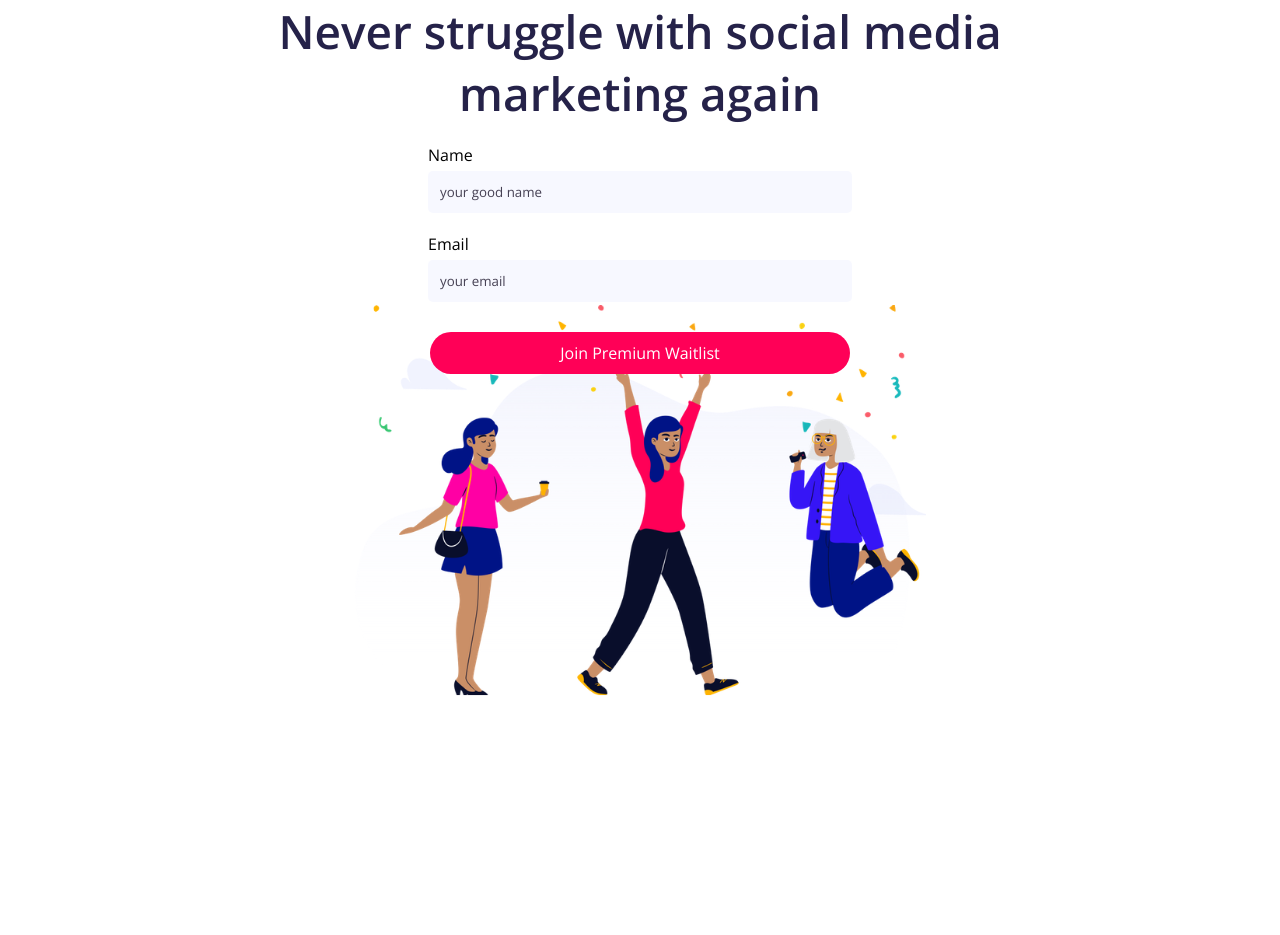
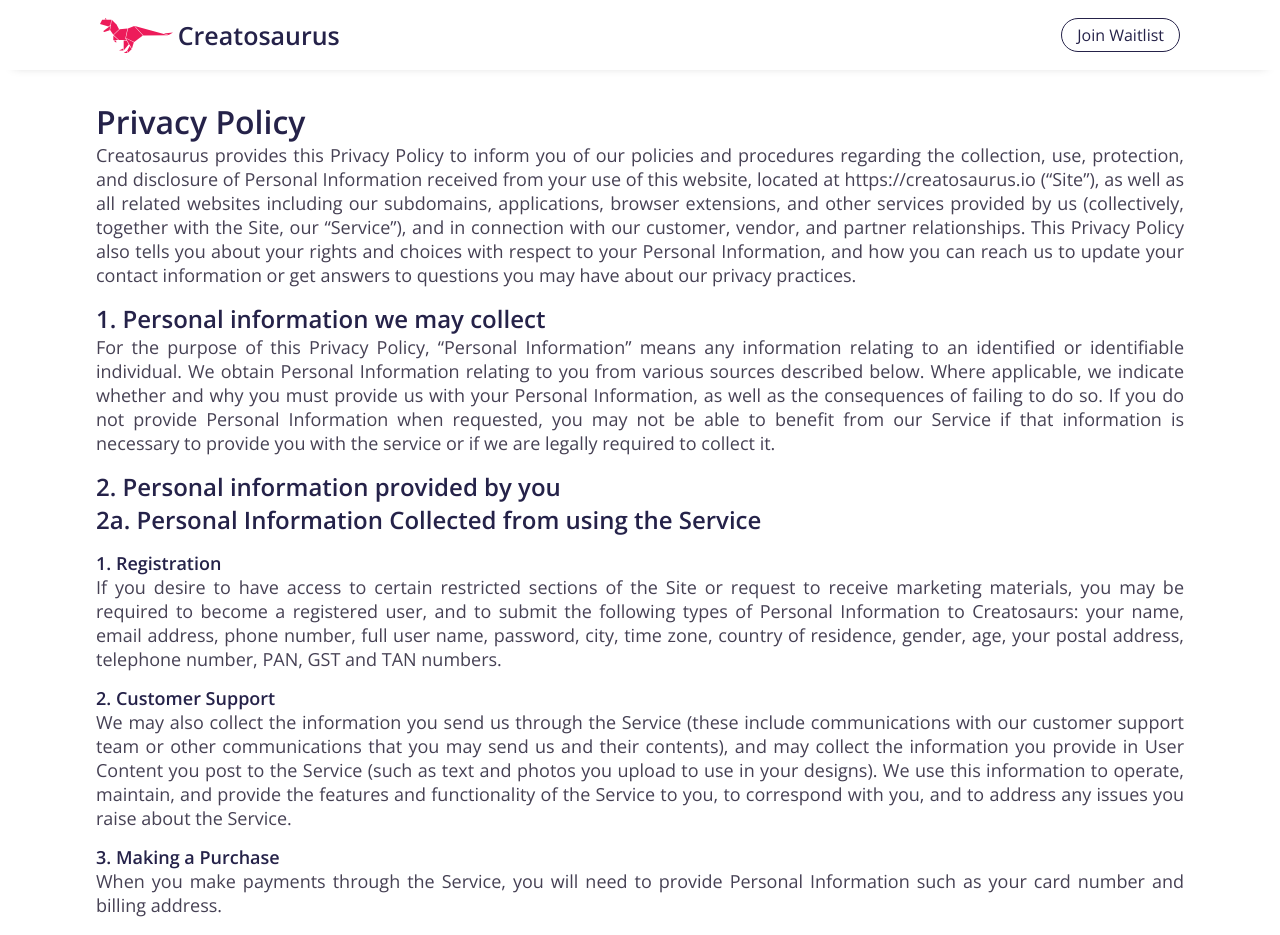
Before and after one commit to mayur-gaikwad7474/prelunch, a React (Create React App) app: page /privacy-policy in a window 1280 px wide. Shown: the top 935 px of the page. Before the commit the page ends 800 px from the top, so only its background shows below. Built offline with nearby package versions, Linux system fonts and the light colour scheme.

Commit message:
added the alignment and fixed the errors

```diff
--- a/src/App.js
+++ b/src/App.js
@@ -13,7 +13,7 @@ const App = () => {
        <Switch>
          <Route exact path="/" component={Home} />
          <Route exact path="/waitlist" component={Waitlist} />
-         <Route exact path="/policy" component={Privacypolicy} />
+         <Route exact path="/privacy-policy" component={Privacypolicy} />
          <Route exact path="/conditions" component={Termsandcondition} />
          <Route component={Notfound} />
        </Switch>
--- a/src/components/Home.js
+++ b/src/components/Home.js
@@ -201,8 +201,8 @@ const Home = (props) => {
             <footer>
                 <div>
                     <h4>© 2020 Creatosaurus</h4>
-                    <NavLink to="/policy">Terms of Service</NavLink>
-                    <NavLink to="/condition">Privacy Policy</NavLink>
+                    <NavLink to="">Terms of Service</NavLink>
+                    <NavLink to="/privacy-policy">Privacy Policy</NavLink>
                 </div>
                 <div>
                     <a href="https://twitter.com/creatosaurushq"><img className="social" src={Twitter} alt=""></img></a>
--- a/src/components/Privacypolicy.css
+++ b/src/components/Privacypolicy.css
@@ -16,6 +16,7 @@
     width: 85%;
     font-size: 18px;
     color: #464154;
+    text-align: justify;
 }
 
 .privacy h2 {
--- a/src/components/Privacypolicy.js
+++ b/src/components/Privacypolicy.js
@@ -9,7 +9,7 @@ const Privacypolicy = (props) => {
     return (
         <div>
             <nav>
-                <div className="logo" onClick={()=>props.history.push('/')}>
+                <div className="logo" onClick={() => props.history.push('/')}>
                     <img src={Logo} alt="" />
                     <strong>Creatosaurus</strong>
                 </div>
@@ -32,9 +32,18 @@ const Privacypolicy = (props) => {
                     with respect to your Personal Information, and how you can reach us to update your contact
                     information or get answers to questions you may have about our privacy practices.
                 </p>
-                <h1 style={{marginTop:15}}>Personal information provided by you</h1>
-                <h2 style={{marginTop:0}}>Personal Information Collected from using the Service</h2>
-                <h4>Registration</h4>
+                <h2>1. Personal information we may collect</h2>
+                <p>For the purpose of this Privacy Policy, “Personal Information” means any information relating
+                to an identified or identifiable individual. We obtain Personal Information relating to you
+                from various sources described below.
+                Where applicable, we indicate whether and why you must provide us with your Personal Information,
+                as well as the consequences of failing to do so. If you do not provide Personal Information when
+                requested, you may not be able to benefit from our Service if that information is necessary to
+                provide you with the service or if we are legally required to collect it.
+               </p>
+                <h2 style={{ marginTop: 15 }}>2. Personal information provided by you</h2>
+                <h2 style={{ marginTop: 0 }}>2a. Personal Information Collected from using the Service</h2>
+                <h4>1. Registration</h4>
                 <p>
                     If you desire to have access to certain restricted sections of the Site or request to receive
                     marketing materials, you may be required to become a registered user, and to submit the following
@@ -42,7 +51,7 @@ const Privacypolicy = (props) => {
                     name, password, city, time zone, country of residence, gender, age, your postal address, telephone
                     number, PAN, GST and TAN numbers.
                 </p>
-                <h4>Customer Support</h4>
+                <h4>2. Customer Support</h4>
                 <p>
                     We may also collect the information you send us through the Service (these include communications
                     with our customer support team or other communications that you may send us and their contents),
@@ -51,27 +60,27 @@ const Privacypolicy = (props) => {
                     maintain, and provide the features and functionality of the Service to you, to correspond
                     with you, and to address any issues you raise about the Service.
                 </p>
-                <h4>Making a Purchase</h4>
+                <h4>3. Making a Purchase</h4>
                 <p>
                     When you make payments through the Service, you will need to provide Personal Information such
                     as your card number and billing address.
                 </p>
-                <h4>Social Media</h4>
+                <h4>4. Social Media</h4>
                 <p>
                     In order to allow you to post to your social media platforms, we may ask you to provide your
                     username, account ids, social handle, time zones, and email address.
                 </p>
-                <h4>Data Storage</h4>
+                <h4>5. Data Storage</h4>
                 <p>
                     In order to allow you to upload your assets such as photos, videos & illustrations to create
                     graphics & videos we may ask you to provide your asset files.
                 </p>
-                <h4>Other</h4>
+                <h4>6. Other</h4>
                 <p>
                     We may also collect your contact details when you provide them in the context of our customer,
                     vendor, and partner relationships.
                 </p>
-                <h2>Personal Information Collected from Connected Social Media Accounts</h2>
+                <h2>2b. Personal Information Collected from Connected Social Media Accounts</h2>
                 <p>
                     If you connect your third party social media account to your Creatosaurus account, we may collect
                     certain information stored in your social media account such as:Creatosaurus may allow you to
@@ -83,15 +92,15 @@ const Privacypolicy = (props) => {
                     counts), to the extent permitted by applicable law. This data will only be used by Creatosaurus
                     to provide you with the Service you expect and will not be shared with any third parties.
                 </p>
-                <h2>Personal Information Automatically Obtained from Your Interactions with the Service</h2>
-                <h4>Log Data</h4>
+                <h2>2c. Personal Information Automatically Obtained from Your Interactions with the Service</h2>
+                <h4>1. Log Data</h4>
                 <p>
                     When you use our Service, our servers automatically record information that your browser sends
                     whenever you visit a website (“Log Data”). This Log Data may include information such as your IP
                     address, browser type or the domain from which you are visiting, the web-pages you visit, the
                     search terms you use, and any advertisements on which you click.
                 </p>
-                <h4>Cookies and Similar Technologies</h4>
+                <h4>2. Cookies and Similar Technologies</h4>
                 <p>
                     Like many websites, we also use “cookie” technology to collect additional website usage data and
                     to improve the Site and our Service. A cookie is a small data file that we transfer to your
@@ -114,7 +123,7 @@ const Privacypolicy = (props) => {
                     cookies from the Service, you may not be able to utilize the features of the Service to their fullest
                     potential.
                 </p>
-                <h4>Third-Party Web Beacons and Third Party Buttons</h4>
+                <h4>3. Third-Party Web Beacons and Third Party Buttons</h4>
                 <p>
                     We may display third-party content on the Service, including third-party advertising. Third-party
                     content may use cookies, web beacons, or other mechanisms for obtaining data in connection with
@@ -124,7 +133,7 @@ const Privacypolicy = (props) => {
                     is collected directly by these third parties, not by Creatosaurus. Please consult such third
                     party’s data collection, use, and disclosure policies for more information.
                 </p>
-                <h4>Links to Other Websites</h4>
+                <h4>4. Links to Other Websites</h4>
                 <p>
                     Our Site contains links to other websites. The fact that we link to a website is not an endorsement,
                     authorization or representation of our affiliation with that third party. We do not exercise
@@ -135,7 +144,7 @@ const Privacypolicy = (props) => {
                     sites or services to which links or access are provided through the Service. We encourage you to
                     read the privacy policies or statements of the other websites you visit.
                 </p>
-                <h4>Links to Other Websites</h4>
+                <h4>5. Links to Other Websites</h4>
                 <p>
                     Our Site contains links to other websites. The fact that we link to a website is not an endorsement,
                     authorization or representation of our affiliation with that third party. We do not exercise
@@ -146,7 +155,7 @@ const Privacypolicy = (props) => {
                     sites or services to which links or access are provided through the Service. We encourage you to
                     read the privacy policies or statements of the other websites you visit.
                 </p>
-                <h2>How we may use your personal information</h2>
+                <h2>3. How we may use your personal information</h2>
                 <p>We may use the Personal Information we obtain about you to:</p>
                 <div style={{ width: '80%', alignSelf: 'center', display: 'flex', marginTop: 10 }}>
                     <div className="fill-circle"></div>
@@ -263,9 +272,9 @@ const Privacypolicy = (props) => {
                     security, and performance of our Service, to anonymize Personal Information and carry out
                     data analyses.</p>
                 </div>
-                <h2>How we share personal information</h2>
+                <h2>4. How we share personal information</h2>
                 <p>We may disclose the Personal Information we collect about you as described below or otherwise disclosed to you at the time the data is collected, including with:</p>
-                <h4>Social Media Platforms</h4>
+                <h4>a. Social Media Platforms</h4>
                 <p>By using your information we help you to publish your content on social platforms, allow you to
                 track metrics for analytical purposes, and engage with customers through public replies,
                 comments and conversations (direct messages or “DMs”). We may allow you to link your account
@@ -273,15 +282,7 @@ const Privacypolicy = (props) => {
                 Facebook, and to transfer your information to and from the applicable third-party platform.
                 Once you share your content to a social media platform, its use will be governed by that
                 platform’s privacy policy.</p>
-                <h4>Social Media Platforms</h4>
-                <p>By using your information we help you to publish your content on social platforms, allow you to
-                track metrics for analytical purposes, and engage with customers through public replies,
-                comments and conversations (direct messages or “DMs”). We may allow you to link your account
-                on Creatosaurus with an account on a third party social network platform, such as Twitter or
-                Facebook, and to transfer your information to and from the applicable third-party platform.
-                Once you share your content to a social media platform, its use will be governed by that
-                platform’s privacy policy.</p>
-                <h4>Service Providers</h4>
+                <h4>b. Service Providers</h4>
                 <p>We engage certain trusted third parties to perform functions and provide services to us,
                 including hosting and maintenance, analytics, error monitoring, debugging, performance
                 monitoring, billing, customer relationship, database storage and management, and direct
@@ -289,7 +290,7 @@ const Privacypolicy = (props) => {
                 but only to the extent necessary to perform these functions and provide such services.
                 We also require these third parties to maintain the privacy and security of the Personal
                 Information they process on our behalf.</p>
-                <h4>Compliance with Laws and Law Enforcement</h4>
+                <h4>c. Compliance with Laws and Law Enforcement</h4>
                 <p>Creatosaurus cooperates with government and law enforcement officials or private parties to
                 enforce and comply with the law. To the extent permitted under applicable law, we may
                 disclose any information about you to government or law enforcement officials or private
@@ -299,13 +300,13 @@ const Privacypolicy = (props) => {
                 safety of the public or any person, to prevent or stop any illegal, unethical, fraudulent,
                 abusive, or legally actionable activity, to protect the security or integrity of the Service
                 and any equipment used to make the Service available, or to comply with the law.</p>
-                <h4>Business Transfers</h4>
+                <h4>d. Business Transfers</h4>
                 <p>Creatosaurus may sell, transfer or otherwise share some or all of its assets, including
                 Personal Information, in connection with a merger, acquisition, reorganization, sale of
                 assets, or similar transaction, or in the event of insolvency or bankruptcy. You will have
                 the opportunity to opt-out of any such transfer if the new entity’s planned processing of
                 your information differs materially from that set forth in this Privacy Policy.</p>
-                <h4>Other Third Parties</h4>
+                <h4>e. Other Third Parties</h4>
                 <p>We may share Personal Information with our headquarters and affiliates, and business partners
                 to whom it is reasonably necessary or desirable for us to disclose your data for the purposes
                 described in this Privacy Policy. We may also make certain non-Personal Information available
@@ -313,7 +314,7 @@ const Privacypolicy = (props) => {
                 assist third parties in understanding our users’ interest, habits, and usage patterns for
                 certain programs, content, services, advertisements, promotions, and functionality available
                 through the Service.</p>
-                <h2>How we protect personal information</h2>
+                <h2>5. How we protect personal information</h2>
                 <p>
                     Creatosaurus cares deeply about safeguarding the confidentiality of your Personal Information.
                     We employ administrative and electronic measures designed to appropriately protect your Personal
@@ -341,7 +342,7 @@ const Privacypolicy = (props) => {
                     delete some information from or about you, mandatory retention periods provided by law and the statute
                     of limitations.
                 </p>
-                <h2>Your rights and choices</h2>
+                <h2>6. Your rights and choices</h2>
                 <p>
                     If you decide at any time that you no longer wish to receive marketing communications from us,
                     please follow the unsubscribe instructions provided in any of the communications. You may also
@@ -364,7 +365,7 @@ const Privacypolicy = (props) => {
                     submit a request to exercise your rights under applicable law, please contact us as specified in the “How to
                     Contact Us” section below.
                 </p>
-                <h2>Data transfers</h2>
+                <h2>7. Data transfers</h2>
                 <p>Creatosaurus is based in India and operates on the basis of applicable Law. Personal
                 Information that we collect may be transferred to, and stored at, any of our affiliates,
                 partners or service providers which may be inside or outside the European Economic Area (“EEA”)
@@ -373,13 +374,13 @@ const Privacypolicy = (props) => {
                 the same data protection laws as the country in which you initially provided the information.
                 When we transfer or disclose your Personal Information to other countries, we will protect
                 that information as described in this Privacy Policy.</p>
-                <h2>Children's privacy</h2>
+                <h2>8. Children's privacy</h2>
                 <p>The Site is not directed to persons under 13. If a parent or guardian becomes aware that his
                 or her child has provided us with Personal Information without their consent, he or she should
                 contact us at contact@creatosaurus.io. We do not knowingly collect Personal Information from
                 children under 13. If we become aware that a child under 13 has provided us with Personal
                 Information, we will delete such information from our files.</p>
-                <h2>Information that cannot be uploaded</h2>
+                <h2>9. Information that cannot be uploaded</h2>
                 <p>
                     While using the Services, you shall not host, display, upload, modify, publish, transmit,
                     update or share any information on to the Services that:
@@ -400,7 +401,7 @@ const Privacypolicy = (props) => {
                     relations with foreign states, or public order or causes incitement to the commission of any
                     cognizable offence or prevents investigation of any offence or is insulting any other nation.
                 </p>
-                <h2>Updates to this Privacy Policy</h2>
+                <h2>10. Updates to this Privacy Policy</h2>
                 <p>
                     This Privacy Policy may be updated from time to time for any reason; each version will apply to
                     information collected while it was in place. We will notify you of any modifications to our
@@ -412,14 +413,14 @@ const Privacypolicy = (props) => {
                     changes are made. Your continued use of the Service after the revised Privacy Policy has become effective
                     indicates that you have read, understood and agreed to the current version of this Privacy Policy.
                 </p>
-                <h2>Your California privacy rights</h2>
+                <h2>11. Your California privacy rights</h2>
                 <p>
                     California law affords California residents certain additional rights regarding our collection
                     and use of your personal information. If you would like to exercise your rights to your Personal
                     Information, you may contact us by emailing us at contact@creatosaurus.io.
                 </p>
-                <h2>Contact us</h2>
-                <p style={{marginBottom:50}}>Creatosaurus is the entity responsible for the processing of your Personal Information. If
+                <h2>12. Contact us</h2>
+                <p style={{ marginBottom: 50 }}>Creatosaurus is the entity responsible for the processing of your Personal Information. If
                 you have any questions or comments regarding this Privacy Policy, or if you would like to
                 exercise your rights to your Personal Information, you may contact us by emailing us at
                 contact@creatosaurus.io.</p>
@@ -427,8 +428,8 @@ const Privacypolicy = (props) => {
             <footer>
                 <div>
                     <h4>© 2020 Creatosaurus</h4>
-                    <NavLink to="/policy">Terms of Service</NavLink>
-                    <NavLink to="/condition">Privacy Policy</NavLink>
+                    <NavLink to="">Terms of Service</NavLink>
+                    <NavLink to="/privacy-policy">Privacy Policy</NavLink>
                 </div>
                 <div>
                     <a href="https://twitter.com/creatosaurushq"><img className="social" src={Twitter} alt=""></img></a>
--- a/src/components/Waitlist.js
+++ b/src/components/Waitlist.js
@@ -68,8 +68,8 @@ const Waitlist = (props) => {
             <footer>
                 <div>
                     <h4>© 2020 Creatosaurus</h4>
-                    <NavLink to="/policy">Terms of Service</NavLink>
-                    <NavLink to="/condition">Privacy Policy</NavLink>
+                    <NavLink to="">Terms of Service</NavLink>
+                    <NavLink to="/privacy-policy">Privacy Policy</NavLink>
                 </div>
                 <div>
                     <a href="https://twitter.com/creatosaurushq"><img className="social" src={Twitter} alt=""></img></a>
```
